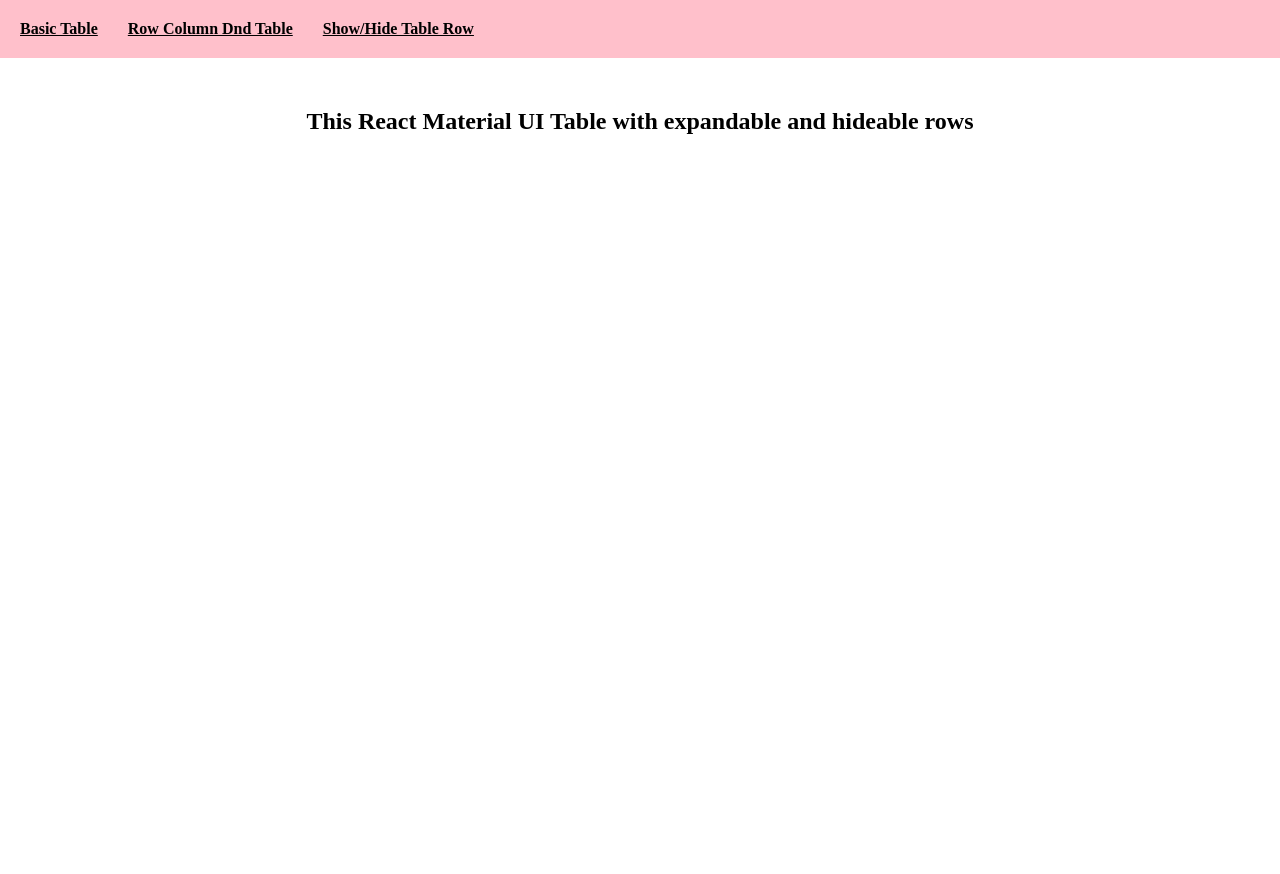
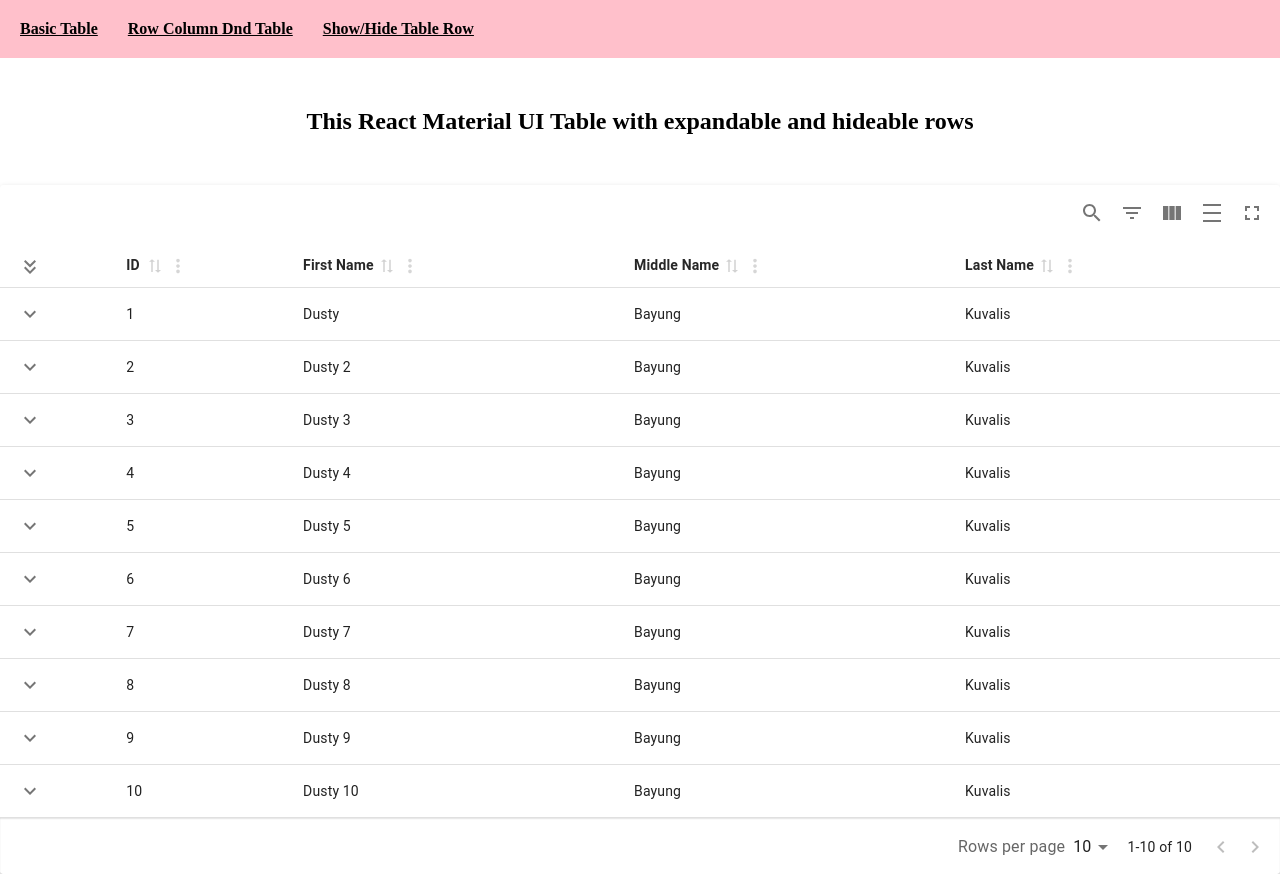
Before and after one commit to Prakash171999/table-dnd, a Next.js app: page /expand-hide-table in a window 1280 px wide. Before the commit the page ends 800 px from the top, so only its background shows below. Built offline with nearby package versions, Linux system fonts and the light colour scheme.

Commit message:
Expand hide table implementation

```diff
--- a/src/makeData.ts
+++ b/src/makeData.ts
@@ -2,71 +2,121 @@ export const data: any[] = [
   {
     id: 1,
     firstName: "Dusty",
+    middleName: "Bayung",
     lastName: "Kuvalis",
     email: "Randy63@yahoo.com",
+    address: "261 Erdman Ford",
+    city: "East Daphne",
+    state: "Kentucky",
+    country: "United States",
     jobTitle: "Chief Creative Technician",
   },
   {
     id: 2,
     firstName: "Dusty 2",
+    middleName: "Bayung",
     lastName: "Kuvalis",
     email: "Randy63@yahoo.com",
+    address: "261 Erdman Ford",
+    city: "East Daphne",
+    state: "Kentucky",
+    country: "United States",
     jobTitle: "Chief Creative Technician",
   },
   {
     id: 3,
     firstName: "Dusty 3",
+    middleName: "Bayung",
     lastName: "Kuvalis",
     email: "Randy63@yahoo.com",
+    address: "261 Erdman Ford",
+    city: "East Daphne",
+    state: "Kentucky",
+    country: "United States",
     jobTitle: "Chief Creative Technician",
   },
   {
     id: 4,
     firstName: "Dusty 4",
+    middleName: "Bayung",
     lastName: "Kuvalis",
     email: "Randy63@yahoo.com",
+    address: "261 Erdman Ford",
+    city: "East Daphne",
+    state: "Kentucky",
+    country: "United States",
     jobTitle: "Chief Creative Technician",
   },
   {
     id: 5,
     firstName: "Dusty 5",
+    middleName: "Bayung",
     lastName: "Kuvalis",
     email: "Randy63@yahoo.com",
+    address: "261 Erdman Ford",
+    city: "East Daphne",
+    state: "Kentucky",
+    country: "United States",
     jobTitle: "Chief Creative Technician",
   },
   {
     id: 6,
     firstName: "Dusty 6",
+    middleName: "Bayung",
     lastName: "Kuvalis",
     email: "Randy63@yahoo.com",
+    address: "261 Erdman Ford",
+    city: "East Daphne",
+    state: "Kentucky",
+    country: "United States",
     jobTitle: "Chief Creative Technician",
   },
   {
     id: 7,
     firstName: "Dusty 7",
+    middleName: "Bayung",
     lastName: "Kuvalis",
     email: "Randy63@yahoo.com",
+    address: "261 Erdman Ford",
+    city: "East Daphne",
+    state: "Kentucky",
+    country: "United States",
     jobTitle: "Chief Creative Technician",
   },
   {
     id: 8,
     firstName: "Dusty 8",
+    middleName: "Bayung",
     lastName: "Kuvalis",
     email: "Randy63@yahoo.com",
+    address: "261 Erdman Ford",
+    city: "East Daphne",
+    state: "Kentucky",
+    country: "United States",
     jobTitle: "Chief Creative Technician",
   },
   {
     id: 9,
     firstName: "Dusty 9",
+    middleName: "Bayung",
     lastName: "Kuvalis",
     email: "Randy63@yahoo.com",
+    address: "261 Erdman Ford",
+    city: "East Daphne",
+    state: "Kentucky",
+    country: "United States",
     jobTitle: "Chief Creative Technician",
   },
   {
     id: 10,
     firstName: "Dusty 10",
+    middleName: "Bayung",
     lastName: "Kuvalis",
     email: "Randy63@yahoo.com",
+    address: "261 Erdman Ford",
+    city: "East Daphne",
+    state: "Kentucky",
+    country: "United States",
     jobTitle: "Chief Creative Technician",
   },
 ];
--- a/src/pages/expand-hide-table/index.tsx
+++ b/src/pages/expand-hide-table/index.tsx
@@ -33,6 +33,33 @@ const ExpandHideTable = () => {
       <h2 style={{ textAlign: "center", padding: "50px 20px" }}>
         This <b>React Material UI Table</b> with expandable and hideable rows
       </h2>
+      <MaterialReactTable
+        columns={columns}
+        data={data}
+        renderDetailPanel={({ row }) => (
+          <Box
+            sx={{
+              display: "grid",
+              margin: "auto",
+              gridTemplateColumns: "1fr 1fr",
+              width: "100%",
+            }}
+          >
+            <Typography>
+              <b>Address:</b> {row.original.address}
+            </Typography>
+            <Typography>
+              <b>City:</b> {row.original.city}
+            </Typography>
+            <Typography>
+              <b>State:</b> {row.original.state}
+            </Typography>
+            <Typography>
+              <b>Country:</b> {row.original.country}
+            </Typography>
+          </Box>
+        )}
+      />
     </>
   );
 };
```
